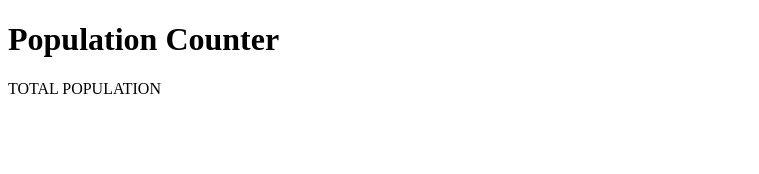
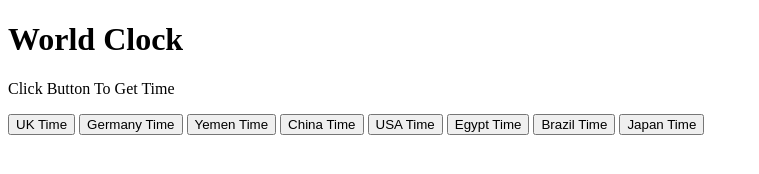
Before and after one commit to Moh-alshaibi/WorldClock-1.0, a plain HTML site: page index.html in a window 1280 px wide. Shown: the whole page, without its empty margins (0-759 px from the left). Drawn offline with Linux system fonts and the light colour scheme.

Commit message:
Finished HTML

```diff
--- a/index.html
+++ b/index.html
@@ -4,17 +4,30 @@
     <meta charset="UTF-8">
     <meta http-equiv="X-UA-Compatible" content="IE=edge">
     <meta name="viewport" content="width=device-width, initial-scale=1.0">
-    <title>Population Counter</title>
+    <title>World Clock</title>
     <link rel="stylesheet" href="/assets/css/styles.css">
 </head>
 <body>
-    <h1>Population Counter</h1>
+    <h1>World Clock</h1>
 
-        <p>TOTAL POPULATION</p>
+    <p id="cTime">Click Button To Get Time</p>
 
+    <button onclick="ukTime()">UK Time</button>
 
+    <button onclick="germanTime()">Germany Time</button>
+
+    <button onclick="yemenTime()">Yemen Time</button>
+
+    <button onclick="chinaTime()">China Time</button>
+
+    <button onclick="usaTime()">USA Time</button>
+
+    <button onclick="egyptTime()">Egypt Time</button>
+
+    <button onclick="brazilTime()">Brazil Time</button>
+
+    <button onclick="japanTime()">Japan Time</button>
 
     <script src="/assets/js/index.js"></script>
-
 </body>
 </html>
```
